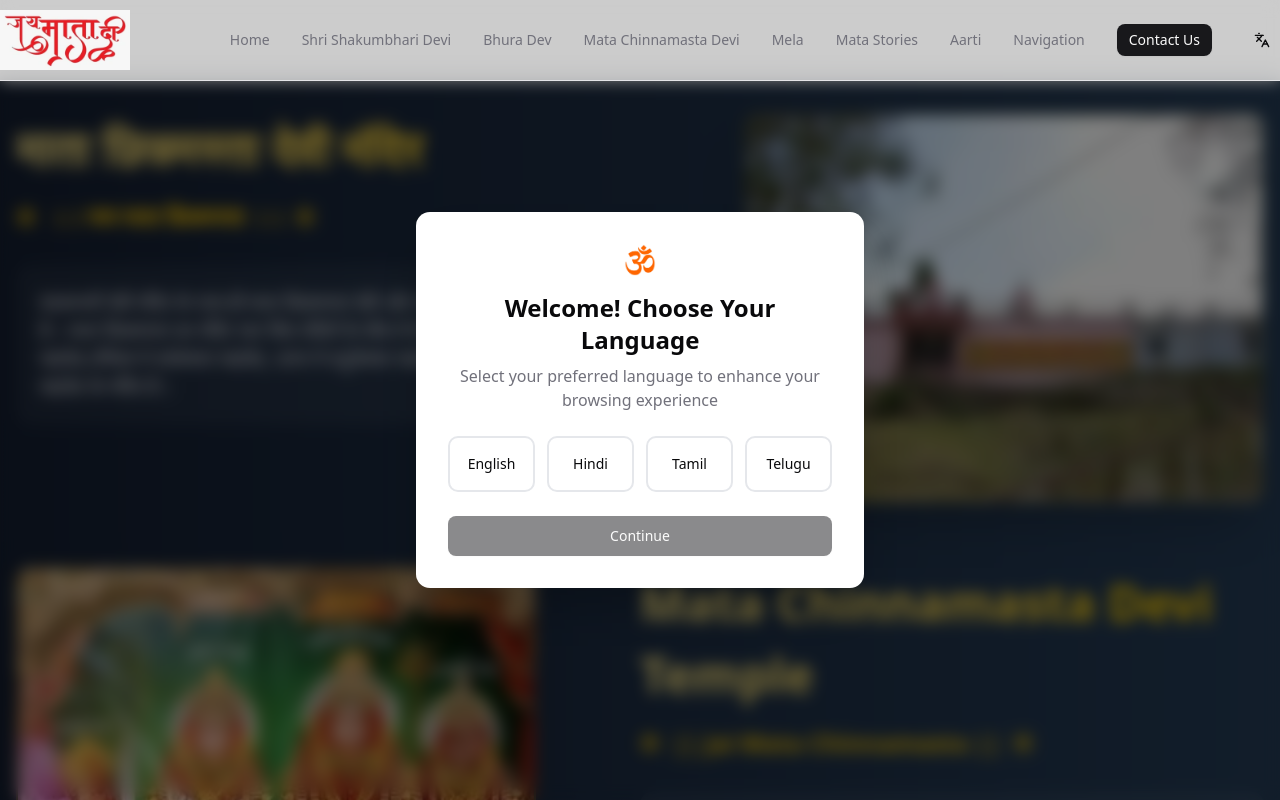
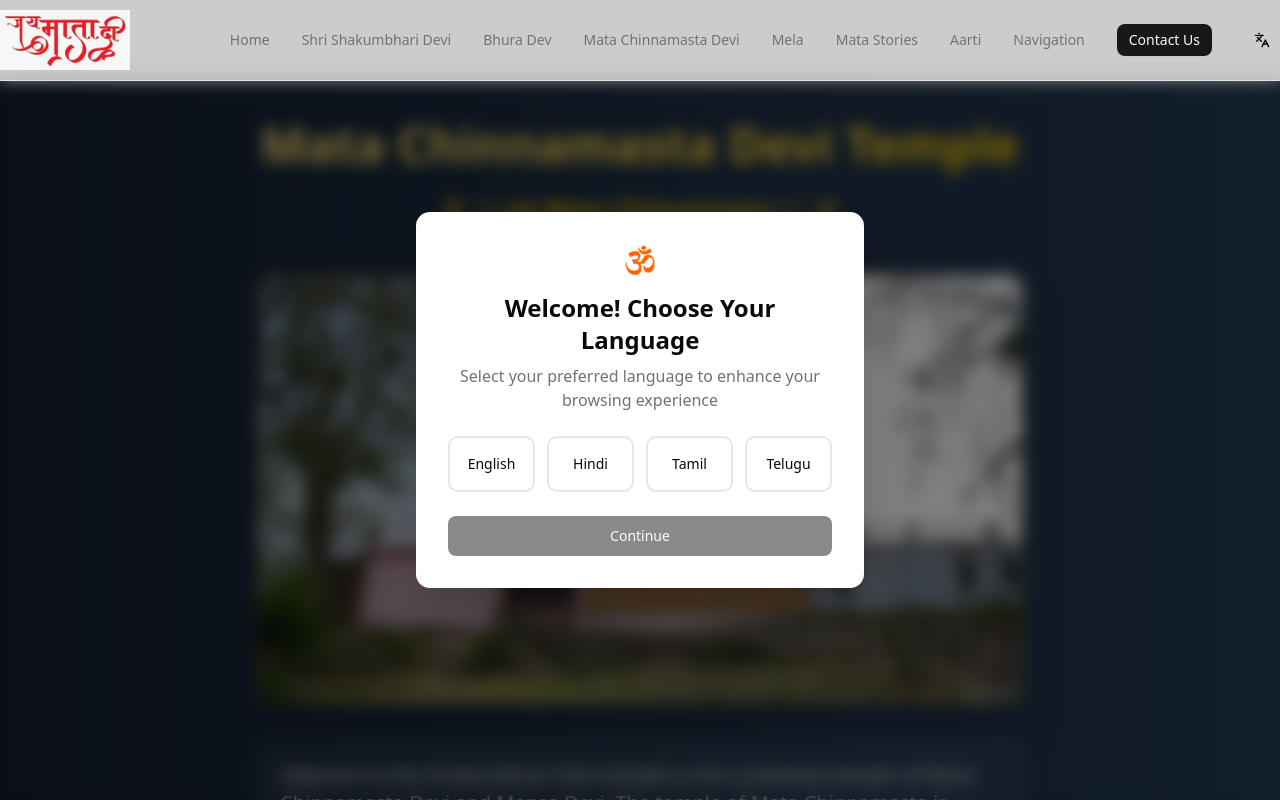
Before and after one commit to Jain-Pranjal/jai-mata-de, a Next.js app: page /mata-chinnamasta-devi in a window 1280 px wide. Shown: the top 800 px of the page. Built offline with nearby package versions, Linux system fonts and the light colour scheme.

Commit message:
MataChinnamastaDevi changed

```diff
--- a/src/app/bhura-dev/page.tsx
+++ b/src/app/bhura-dev/page.tsx
@@ -17,7 +17,7 @@ const BhuraDevPage = () => {
     <div className="min-h-screen bg-gradient-to-r from-[#141E30] to-[#243B55]">
       {/* Header Section */}
       <header className="container mx-auto pt-8 pb-4 text-center">
-        <h1 className="mb-4 bg-gradient-to-r from-amber-200 to-yellow-400 bg-clip-text text-3xl font-bold text-transparent md:text-4xl lg:text-5xl">
+        <h1 className="mb-4 bg-gradient-to-r from-amber-200 to-yellow-400 bg-clip-text text-3xl font-bold text-transparent md:text-4xl lg:text-5xl p-2">
           {content.title}
         </h1>
         <div className="flex items-center justify-center gap-3">
--- a/src/app/mata-chinnamasta-devi/page.tsx
+++ b/src/app/mata-chinnamasta-devi/page.tsx
@@ -1,89 +1,65 @@
-import React from 'react';
+"use client";
+
+import React from "react";
 import Image from "next/image";
 import { Flower } from "lucide-react";
-import { mataChinnamastaDevi } from '@/content/mataChinnamastaDevi';
+import { useLanguageStore } from "@/store/languageStore";
+import { mataChinnamastaDeviContent } from "@/content/mataChinnamastaDevi";
 
 const MataChinnamastaDevi = () => {
-  const { hindi, english, images } = mataChinnamastaDevi;
+  const { selectedLanguage } = useLanguageStore();
+  const displayLanguage = selectedLanguage || "english"; // Default to English
+  const content =
+    mataChinnamastaDeviContent[
+      displayLanguage as keyof typeof mataChinnamastaDeviContent
+    ] || mataChinnamastaDeviContent.english;
 
   return (
     <div className="min-h-screen bg-gradient-to-r from-[#141E30] to-[#243B55]">
-      <div className="container mx-auto px-4 py-8 space-y-16">
-        {/* Hindi Section */}
-        <div className="flex flex-col items-center gap-8 lg:flex-row lg:items-start lg:justify-between">
-          <div className="w-full lg:w-1/2">
-            <header className="text-center lg:text-left">
-              <h1 className="mb-4 bg-gradient-to-r from-amber-200 to-yellow-400 bg-clip-text text-3xl font-bold text-transparent md:text-4xl lg:text-5xl leading-normal break-words whitespace-normal">
-                {hindi.title}
+      {/* Header Section */}
+      <header className="container mx-auto pt-8 pb-4 text-center">
+        <h1 className="mb-4 bg-gradient-to-r from-amber-200 to-yellow-400 bg-clip-text text-3xl font-bold text-transparent md:text-4xl lg:text-5xl p-2">
+          {content.title}
         </h1>
-              <div className="flex items-center justify-center gap-3 lg:justify-start">
+        <div className="flex items-center justify-center gap-3">
           <Flower className="h-5 w-5 text-yellow-400" />
           <h2 className="text-xl font-semibold text-yellow-400 md:text-2xl">
-                  {hindi.subtitle}
+            {content.subtitle}
           </h2>
           <Flower className="h-5 w-5 text-yellow-400" />
         </div>
       </header>
 
-            <div className="mt-8 space-y-6 rounded-xl bg-white/5 p-6 text-gray-200 text-base lg:text-xl backdrop-blur-sm">
-              <p>{hindi.description}</p>
-            </div>
-          </div>
-
-          {/* Image - Right side */}
-          <div className="relative w-full lg:w-5/12">
-            <div className="sticky top-8 aspect-[4/3] w-full overflow-hidden rounded-xl border-2 border-yellow-400/20 shadow-2xl">
-              <div className="relative h-full w-full">
+      {/* Main Content */}
+      <main className="container mx-auto px-4">
+        {/* Image Section - Centered */}
+        <div className="relative mx-auto my-8 flex justify-center">
+          <div className="relative w-full max-w-3xl overflow-hidden rounded-xl border-2 border-yellow-400/20 shadow-2xl aspect-[16/9]">
+            <div className="transform transition-transform duration-700 hover:scale-110">
               <Image
-                  src={images.primary}
-                  alt={hindi.title}
-                  fill
+                src={content.images.primary}
+                alt={content.title}
+                width={1920}
+                height={1080}
                 priority
-                  className="object-cover transition-transform duration-700 hover:scale-110"
-                  sizes="(max-width: 768px) 100vw, (max-width: 1200px) 50vw, 33vw"
-                />
-              </div>
-            </div>
-          </div>
-        </div>
-
-        {/* English Section */}
-        <div className="flex flex-col items-center gap-8 lg:flex-row lg:items-start lg:justify-between lg:mt-3">
-          <div className="relative w-full lg:w-5/12 order-2 lg:order-1">
-            <div className="sticky top-8 aspect-[4/3] w-full overflow-hidden rounded-xl border-2 border-yellow-400/20 shadow-2xl">
-              <div className="relative h-full w-full">
-                <Image
-                  src={images.secondary}
-                  alt={english.title}
-                  fill
-                  priority
-                  className="object-cover transition-transform duration-700 hover:scale-110"
+                className="object-cover w-full h-full"
                 sizes="(max-width: 768px) 100vw, (max-width: 1200px) 50vw, 33vw"
               />
             </div>
           </div>
         </div>
 
-          <div className="w-full lg:w-1/2 order-1 lg:order-2">
-            <header className="text-center lg:text-left">
-              <h1 className="mb-4 bg-gradient-to-r from-amber-200 to-yellow-400 bg-clip-text text-3xl font-bold text-transparent md:text-4xl lg:text-5xl leading-normal break-words whitespace-normal">
-                {english.title}
-              </h1>
-              <div className="flex items-center justify-center gap-3 lg:justify-start">
-                <Flower className="h-5 w-5 text-yellow-400" />
-                <h2 className="text-xl font-semibold text-yellow-400 md:text-2xl">
-                  {english.subtitle}
-                </h2>
-                <Flower className="h-5 w-5 text-yellow-400" />
-              </div>
-            </header>
-
-            <div className="mt-8 space-y-6 rounded-xl bg-white/5 p-6 text-gray-200 text-base lg:text-xl backdrop-blur-sm">
-              <p>{english.description}</p>
+        {/* Text Content */}
+        <div className="mx-auto max-w-3xl space-y-6 pb-12">
+          <div className="rounded-xl bg-white/5 p-6 backdrop-blur-sm">
+            <div className="space-y-4 text-gray-200 text-base lg:text-xl">
+              {content.paragraphs.map((paragraph, index) => (
+                <p key={index}>{paragraph}</p>
+              ))}
             </div>
           </div>
         </div>
-      </div>
+      </main>
     </div>
   );
 };
--- a/src/app/mela/page.tsx
+++ b/src/app/mela/page.tsx
@@ -17,7 +17,7 @@ const MelaPage = () => {
     <div className="min-h-screen bg-gradient-to-r from-[#141E30] to-[#243B55]">
       {/* Header Section */}
       <header className="container mx-auto pt-8 pb-4 text-center">
-        <h1 className="mb-4 bg-gradient-to-r from-amber-200 to-yellow-400 bg-clip-text text-3xl font-bold text-transparent md:text-4xl lg:text-5xl">
+        <h1 className="mb-4 bg-gradient-to-r from-amber-200 to-yellow-400 bg-clip-text text-3xl font-bold text-transparent md:text-4xl lg:text-5xl p-2">
           {content.title}
         </h1>
         <div className="flex items-center justify-center gap-3">
--- a/src/content/mataChinnamastaDevi.ts
+++ b/src/content/mataChinnamastaDevi.ts
@@ -1,16 +1,49 @@
-export const mataChinnamastaDevi = {
+import { Language,ChinnamastaDeviContent } from "@/types/content";
+
+
+export const mataChinnamastaDeviContent: Record<Language, ChinnamastaDeviContent> = {
+  english: {
+    title: "Mata Chinnamasta Devi Temple ",
+    subtitle: "|| Jai Mata Chinnamasta ||",
+    paragraphs: [
+      "Adjacent to the Shakambhari Devi temple is the combined temple of Mata Chinnamasta Devi and Mansa Devi. The temple of Mata Chinnamasta is situated amidst four Shiva temples: Kamleshwar Mahadev in the east, Shakeshwar Mahadev in the west, Vatukeshwar Mahadev in the north, and Indreshwar Mahadev in the south.",
+    ],
+    images: {
+      primary: "/chinmastadevi1.png",
+      secondary: "/chinmastadevi2.png",
+    },
+  },
   hindi: {
     title: "माता छिन्नमस्ता देवी मंदिर",
     subtitle: "।। जय माता छिन्नमस्ता ।।",
-    description: "शाकम्भरी देवी मंदिर के पास ही माता छिन्नमस्ता देवी और मनसा देवी का संयुक्त मंदिर है। माता छिन्नमस्ता का मंदिर चार शिव मंदिरों के बीच मे है पूर्व मे कमलेश्वर महादेव,पश्चिम मे शाकेश्वर महादेव, उत्तर मे वटुकेश्वर महादेव और दक्षिण मे इन्दरेश्वर महादेव के मंदिर है।",
+    paragraphs: [
+      "शाकम्भरी देवी मंदिर के पास ही माता छिन्नमस्ता देवी और मनसा देवी का संयुक्त मंदिर है। माता छिन्नमस्ता का मंदिर चार शिव मंदिरों के बीच में है: पूर्व में कमलेश्वर महादेव, पश्चिम में शाकेश्वर महादेव, उत्तर में वटुकेश्वर महादेव और दक्षिण में इन्दरेश्वर महादेव के मंदिर हैं।",
+    ],
+    images: {
+      primary: "/chinmastadevi1.png",
+      secondary: "/chinmastadevi2.png",
+    },
   },
-  english: {
-    title: "Mata Chinnamasta Devi Temple",
-    subtitle: "|| Jai Mata Chinnamasta ||",
-    description: "Adjacent to the Shakambhari Devi temple is the combined temple of Mata Chinnamasta Devi and Mansa Devi. The temple of Mata Chinnamasta is in the midst of four Shiva temples, in the east are the temples of Kamleshwar Mahadev in the east, Shakeshwar Mahadev in the west, Vatukeshwar Mahadev in the north and Indreshwar Mahadev in the south.",
+  tamil: {
+    title: "மாதா சின்னமஸ்தா தேவி கோயில்",
+    subtitle: "ஜெய் மாதா சின்னமஸ்தா",
+    paragraphs: [
+      "சாகம்பரி தேவி கோயிலுக்கு அருகில் மாதா சின்னமஸ்தா தேவி மற்றும் மன்சா தேவியின் ஒருங்கிணைந்த கோயில் உள்ளது. மாதா சின்னமஸ்தா கோயில் நான்கு சிவன் கோயில்களுக்கு மத்தியில் அமைந்துள்ளது: கிழக்கில் கமலேஸ்வர் மகாதேவ், மேற்கில் சாகேஸ்வர் மகாதேவ், வடக்கில் வடுகேஸ்வர் மகாதேவ், தெற்கில் இந்திரேஸ்வர் மகாதேவ் ஆகிய கோயில்கள் உள்ளன.",
+    ],
+    images: {
+      primary: "/chinmastadevi1.png",
+      secondary: "/chinmastadevi2.png",
+    },
   },
-  images: {
-    primary: "/chinmastadevi1.png",
-    secondary: "/chinmastadevi2.png",
-  }
+  telugu: {
+    title: "మాత చిన్నమస్తా దేవి ఆలయం",
+    subtitle: "జై మాత చిన్నమస్తా",
+    paragraphs: [
+      "శాకంభరీ దేవి ఆలయానికి సమీపంలో మాత చిన్నమస్తా దేవి మరియు మన్సా దేవి యొక్క సంయుక్త ఆలయం ఉంది. మాత చిన్నమస్తా ఆలయం నాలుగు శివ ఆలయాల మధ్యలో ఉంది: తూర్పున కమలేశ్వర్ మహాదేవ్, పశ్చిమాన శాకేశ్వర్ మహాదేవ్, ఉత్తరాన వటుకేశ్వర్ మహాదేవ్, దక్షిణాన ఇంద్రేశ్వర్ మహాదేవ్ ఆలయాలు ఉన్నాయి.",
+    ],
+    images: {
+      primary: "/chinmastadevi1.png",
+      secondary: "/chinmastadevi2.png",
+    },
+  },
 };
--- a/src/types/content.ts
+++ b/src/types/content.ts
@@ -1,15 +1,3 @@
-import { execFileSync } from "child_process";
-
-export interface Content {
-    index: number;
-    hindiHeading: string;
-    englishHeading: string;
-    showFullHindi: boolean;
-    toggleHindi: () => void;
-    showFullEnglish: boolean;
-    toggleEnglish: () => void;
-  }
-
 
   export type Language = "english" | "hindi" | "tamil" | "telugu";
   export interface contentStyling {
@@ -73,3 +61,13 @@ export interface ShakumbhariDeviContent {
   paragraphs: string[];
   additionalInfo: AdditionalInfo;
 }
+
+export interface ChinnamastaDeviContent {
+  title: string;
+  subtitle: string;
+  paragraphs: string[];
+  images: {
+    primary: string;
+    secondary: string;
+  };
+}
```
Also changed, not shown: src/app/mata-stories/page.tsx (+4 -4 lines), src/content/mataStories.ts (renamed from src/content/mata-stories.ts). Lines whose indentation alone changed are shown as unchanged.
